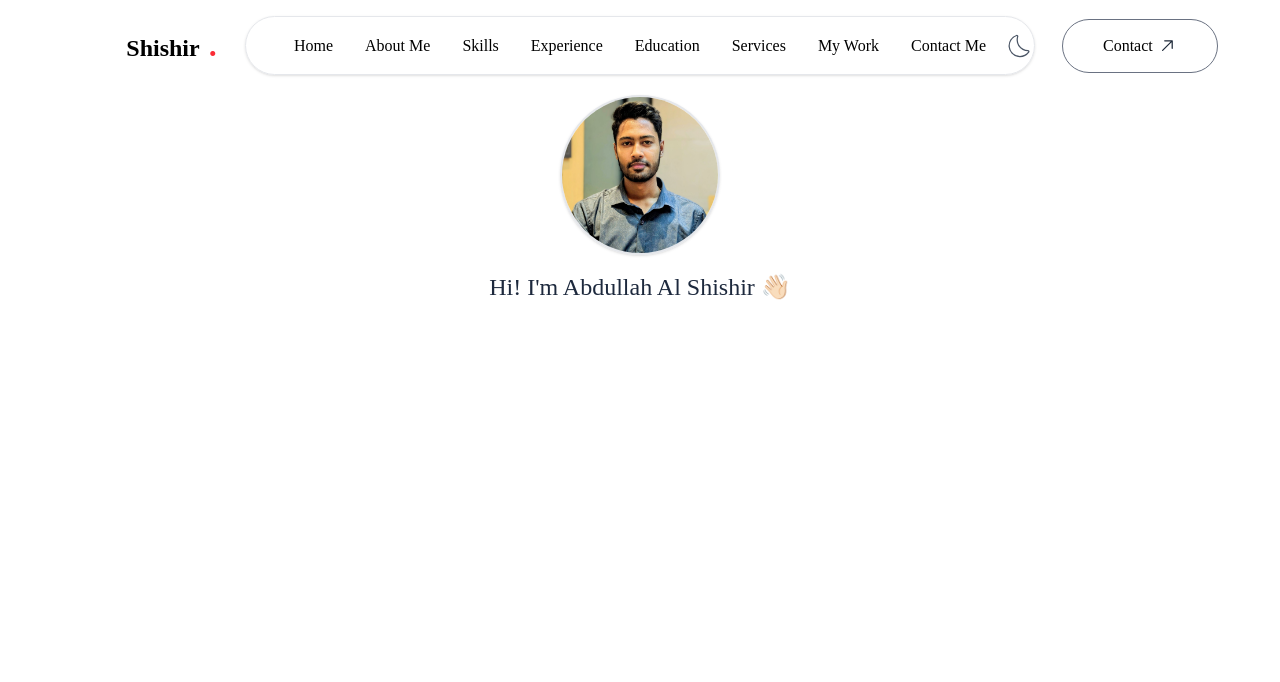
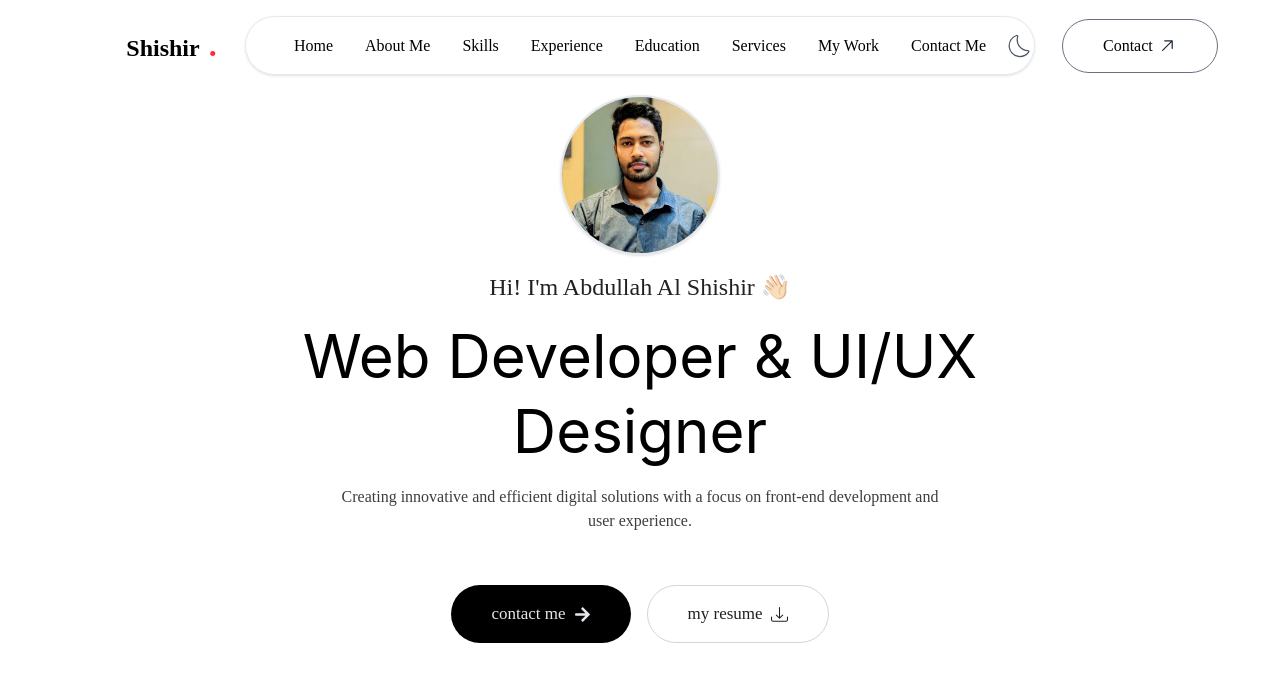
Before and after one commit to abdullah-al-shishir/Portfolio-web, a React app: page / in a window 1280 px wide. Shown: the top 682 px of the page. Built offline with nearby package versions, Linux system fonts and the light colour scheme; the HTML template or start-up script is replaced by a standard one.

Commit message:
Home intro added

```diff
--- a/src/Components/Home_Intro.jsx
+++ b/src/Components/Home_Intro.jsx
@@ -1,8 +1,10 @@
 import React from "react";
+import { FaArrowRight } from "react-icons/fa";
+import { BsDownload } from "react-icons/bs";
 
 const Home_Intro = () => {
   return (
-    <div className="mt-5 md:mt-2 flex flex-col items-center text-center justify-center gap-4">
+    <div className="max-w-8xl r w-3/4 md:w-full mx-auto mt-5 md:mt-2 flex flex-col items-center text-center justify-center gap-4">
       {/* Image Container */}
       <div className="flex justify-center">
         <img
@@ -13,8 +15,34 @@ const Home_Intro = () => {
       </div>
 
       {/* Description */}
-      <div className="text-xl md:text-2xl font-medium text-slate-800">
-        <span className="font-Ovo"> Hi! I'm Abdullah Al Shishir 👋🏻</span>
+      {/* Name */}
+      <div className="text-xl md:text-2xl font-medium ">
+        <span className="font-Ovo Font-color1">
+          Hi! I'm Abdullah Al Shishir 👋🏻
+        </span>
+      </div>
+      {/* Web & Designer */}
+      <div className="font-playfai text-[2rem] md:text-6xl lg:text-6xl leading-tight">
+        Web Developer &
+        <br className="hidden md:block lg:hidden" /> UI/UX
+        <br className="hidden lg:block" /> Designer
+      </div>
+      {/* Title decsription */}
+      <div className="font-Ovo Font-color2 ml-5 mr-5 ">
+        Creating innovative and efficient digital solutions with a focus on
+        front-end development and
+        <br className="hidden md:block" /> user experience.
+      </div>
+      {/* Contact & resume button */}
+      <div className="flex flex-col md:flex-row items-center gap-4 mt-9">
+        {/* Contact btn */}
+        <button className="font-Ovo flex items-center gap-2 px-10 py-4 text-[17px] bg-black text-gray-200 rounded-full font-medium hover:bg-gray-900 hover:text-gray-50 transition-colors duration-200 cursor-pointer">
+          contact me <FaArrowRight />
+        </button>
+        {/* Resume btn */}
+        <button className="font-Ovo Font-color1 flex items-center gap-2 px-10 py-4 text-[17px] bg-white text-black border border-gray-300 rounded-full text-sm font-medium hover:bg-gray-200 transition-colors duration-200 cursor-pointer">
+          my resume <BsDownload />
+        </button>
       </div>
     </div>
   );
--- a/src/index.css
+++ b/src/index.css
@@ -3,6 +3,7 @@
 @theme {
   /* This automatically creates the 'font-hind' utility class */
   --font-Ovo: "Ovo", serif;
+  --font-playfair: "Playfair Display", serif;
 }
 
 /* Spin for side menu cross icon */
@@ -14,3 +15,10 @@
     transform: rotate(360deg);
   }
 }
+/* FOnt color here */
+.Font-color1 {
+  color: rgb(34, 33, 33);
+}
+.Font-color2 {
+  color: rgb(61, 61, 61);
+}
```
